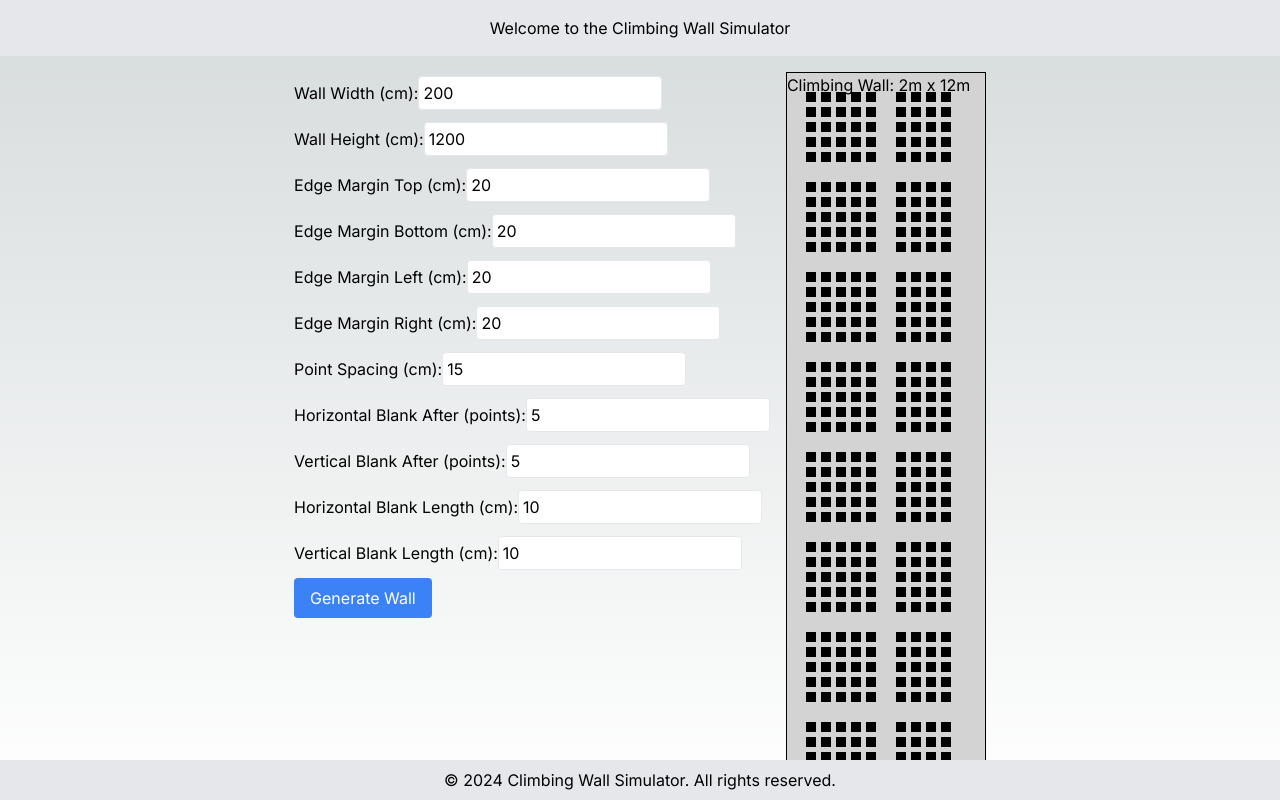
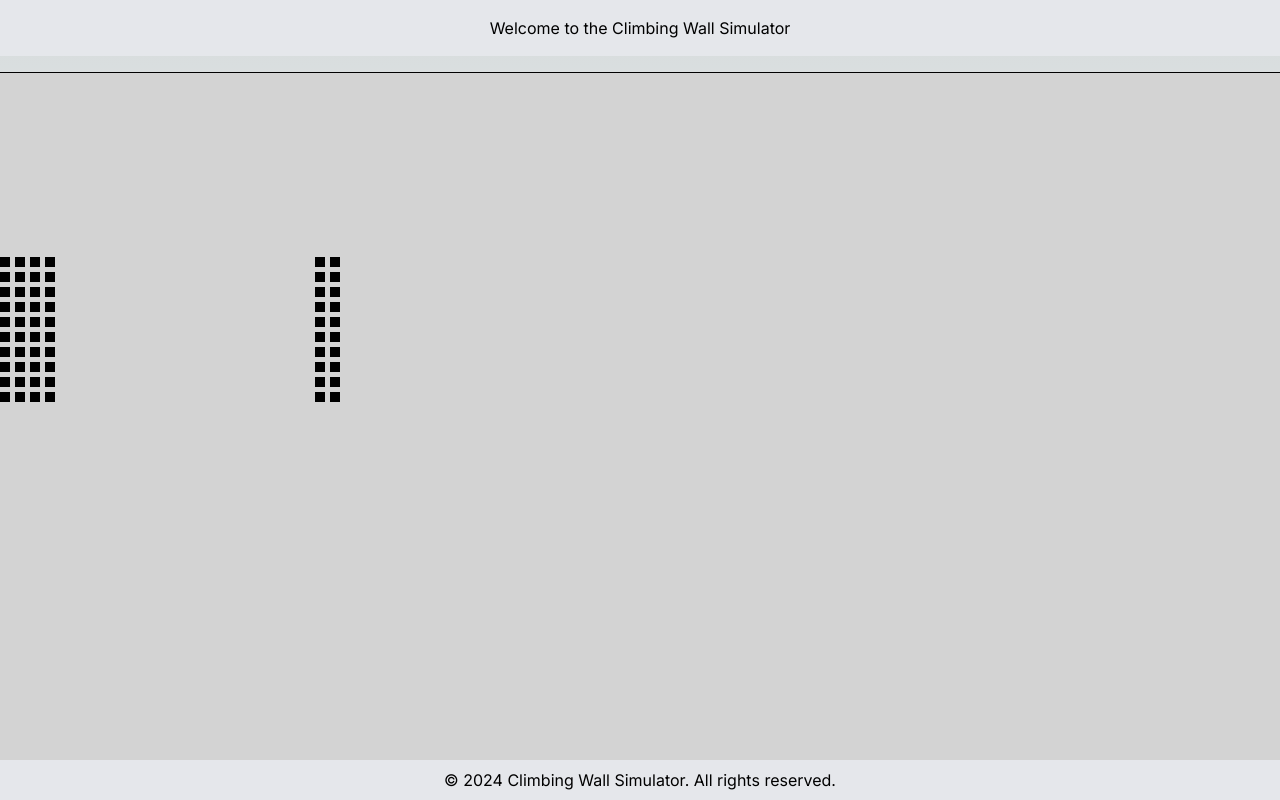
Before and after one commit to biercewang/wrxclimb, a Next.js app: page / in a window 1280 px wide. Both pictures are taken after a click on the button "Generate Wall". Built offline with nearby package versions, Linux system fonts and the light colour scheme.

Commit message:
20240731

```diff
--- a/app/components/ClimbingWall.tsx
+++ b/app/components/ClimbingWall.tsx
@@ -2,20 +2,20 @@
 import React from 'react';
 
 interface ClimbingWallProps {
-  widthCm: number;
-  heightCm: number;
+  widthmm: number;
+  heightmm: number;
 }
 
-const ClimbingWall: React.FC<ClimbingWallProps> = ({ widthCm, heightCm }) => {
+const ClimbingWall: React.FC<ClimbingWallProps> = ({ widthmm, heightmm }) => {
   return (
     <div style={{
       position: 'relative', // 设置相对定位
-      width: `${widthCm}px`,
-      height: `${heightCm}px`,
+      width: `${widthmm}px`,
+      height: `${heightmm}px`,
       backgroundColor: 'lightgray',
       border: '1px solid black'
     }}>
-      Climbing Wall: {widthCm / 100}m x {heightCm / 100}m
+      Climbing Wall: {widthmm / 100}m x {heightmm / 100}m
     </div>
   );
 };
--- a/app/components/RockWallPoints.tsx
+++ b/app/components/RockWallPoints.tsx
@@ -1,8 +1,8 @@
 // RockWallPoints.tsx
 import React from 'react';
 interface RockWallPointsProps {
-  heightCm: number;
-  widthCm: number;
+  heightmm: number;
+  widthmm: number;
   marginTop: number;
   marginBottom: number;
   marginLeft: number;
@@ -28,8 +28,8 @@ const defaultProps: Partial<RockWallPointsProps> = {
 };
 
 const RockWallPoints: React.FC<RockWallPointsProps> = ({
-  heightCm,
-  widthCm,
+  heightmm,
+  widthmm,
   marginTop,
   marginBottom,
   marginLeft,
@@ -40,8 +40,8 @@ const RockWallPoints: React.FC<RockWallPointsProps> = ({
   horizontalBlankLength,
   verticalBlankLength
 }) => {
-  const rows = Math.floor((heightCm - marginTop - marginBottom) / pointSpacing);
-  const columns = Math.floor((widthCm - marginLeft - marginRight) / pointSpacing);
+  const rows = Math.floor((heightmm - marginTop - marginBottom) / pointSpacing);
+  const columns = Math.floor((widthmm - marginLeft - marginRight) / pointSpacing);
 
   return (
     <div style={{ position: 'absolute', top: `${marginTop}px`, left: `${marginLeft}px` }}>
--- a/app/page.tsx
+++ b/app/page.tsx
@@ -5,17 +5,17 @@ import ClimbingWall from './components/ClimbingWall'; // 确保路径正确
 import RockWallPoints from './components/RockWallPoints'; // 引入新的组件
 
 const Home: React.FC = () => {
-  const [inputHeight, setInputHeight] = useState<number>(1200);
-  const [inputWidth, setInputWidth] = useState<number>(200);
-  const [marginTop, setMarginTop] = useState<number>(20);
-  const [marginBottom, setMarginBottom] = useState<number>(20);
-  const [marginLeft, setMarginLeft] = useState<number>(20);
-  const [marginRight, setMarginRight] = useState<number>(20);
-  const [pointSpacing, setPointSpacing] = useState<number>(15);
-  const [horizontalBlankAfter, setHorizontalBlankAfter] = useState<number>(5);
-  const [verticalBlankAfter, setVerticalBlankAfter] = useState<number>(5);
-  const [horizontalBlankLength, setHorizontalBlankLength] = useState<number>(10);  // 新增横向空白长度，单位为厘米
-  const [verticalBlankLength, setVerticalBlankLength] = useState<number>(10);    // 新增纵向空白长度，单位为厘米
+  const [inputHeight, setInputHeight] = useState<number>(12000); // 1200mm -> 12000mm
+  const [inputWidth, setInputWidth] = useState<number>(2000); // 200mm -> 2000mm
+  const [marginTop, setMarginTop] = useState<number>(185); // 20mm -> 200mm
+  const [marginBottom, setMarginBottom] = useState<number>(185); // 20mm -> 200mm
+  const [marginLeft, setMarginLeft] = useState<number>(125); // 20mm -> 200mm
+  const [marginRight, setMarginRight] = useState<number>(125); // 20mm -> 200mm
+  const [pointSpacing, setPointSpacing] = useState<number>(125); // 15mm -> 150mm
+  const [horizontalBlankAfter, setHorizontalBlankAfter] = useState<number>(11);
+  const [verticalBlankAfter, setVerticalBlankAfter] = useState<number>(10);
+  const [horizontalBlankLength, setHorizontalBlankLength] = useState<number>(250); // 100mm -> 1000mm
+  const [verticalBlankLength, setVerticalBlankLength] = useState<number>(370); // 100mm -> 1000mm
   const [showWall, setShowWall] = useState<boolean>(false);
 
   const handleGenerateWall = () => {
@@ -30,7 +30,7 @@ const Home: React.FC = () => {
       <div className="flex-grow flex justify-center items-start p-4 overflow-auto">
         <div className="space-y-2 mr-4">
           <label className="block">
-            Wall Width (cm):
+            Wall Width (mm):
             <input
               type="number"
               value={inputWidth}
@@ -39,7 +39,7 @@ const Home: React.FC = () => {
             />
           </label>
           <label className="block">
-            Wall Height (cm):
+            Wall Height (mm):
             <input
               type="number"
               value={inputHeight}
@@ -48,7 +48,7 @@ const Home: React.FC = () => {
             />
           </label>
           <label className="block">
-            Edge Margin Top (cm):
+            Edge Margin Top (mm):
             <input
               type="number"
               value={marginTop}
@@ -57,7 +57,7 @@ const Home: React.FC = () => {
             />
           </label>
           <label className="block">
-            Edge Margin Bottom (cm):
+            Edge Margin Bottom (mm):
             <input
               type="number"
               value={marginBottom}
@@ -66,7 +66,7 @@ const Home: React.FC = () => {
             />
           </label>
           <label className="block">
-            Edge Margin Left (cm):
+            Edge Margin Left (mm):
             <input
               type="number"
               value={marginLeft}
@@ -75,7 +75,7 @@ const Home: React.FC = () => {
             />
           </label>
           <label className="block">
-            Edge Margin Right (cm):
+            Edge Margin Right (mm):
             <input
               type="number"
               value={marginRight}
@@ -84,7 +84,7 @@ const Home: React.FC = () => {
             />
           </label>
           <label className="block">
-            Point Spacing (cm):
+            Point Spacing (mm):
             <input
               type="number"
               value={pointSpacing}
@@ -111,7 +111,7 @@ const Home: React.FC = () => {
             />
           </label>
           <label className="block">
-            Horizontal Blank Length (cm):
+            Horizontal Blank Length (mm):
             <input
               type="number"
               value={horizontalBlankLength}
@@ -120,7 +120,7 @@ const Home: React.FC = () => {
             />
           </label>
           <label className="block">
-            Vertical Blank Length (cm):
+            Vertical Blank Length (mm):
             <input
               type="number"
               value={verticalBlankLength}
@@ -137,10 +137,10 @@ const Home: React.FC = () => {
         </div>
         {showWall && inputWidth > 0 && inputHeight > 0 && (
           <div className="relative" style={{ width: `${inputWidth}px`, height: `${inputHeight}px` }}>
-            <ClimbingWall widthCm={inputWidth} heightCm={inputHeight} />
+            <ClimbingWall widthmm={inputWidth} heightmm={inputHeight} />
             <RockWallPoints
-              widthCm={inputWidth}
-              heightCm={inputHeight}
+              widthmm={inputWidth}
+              heightmm={inputHeight}
               marginTop={marginTop}
               marginBottom={marginBottom}
               marginLeft={marginLeft}
```
